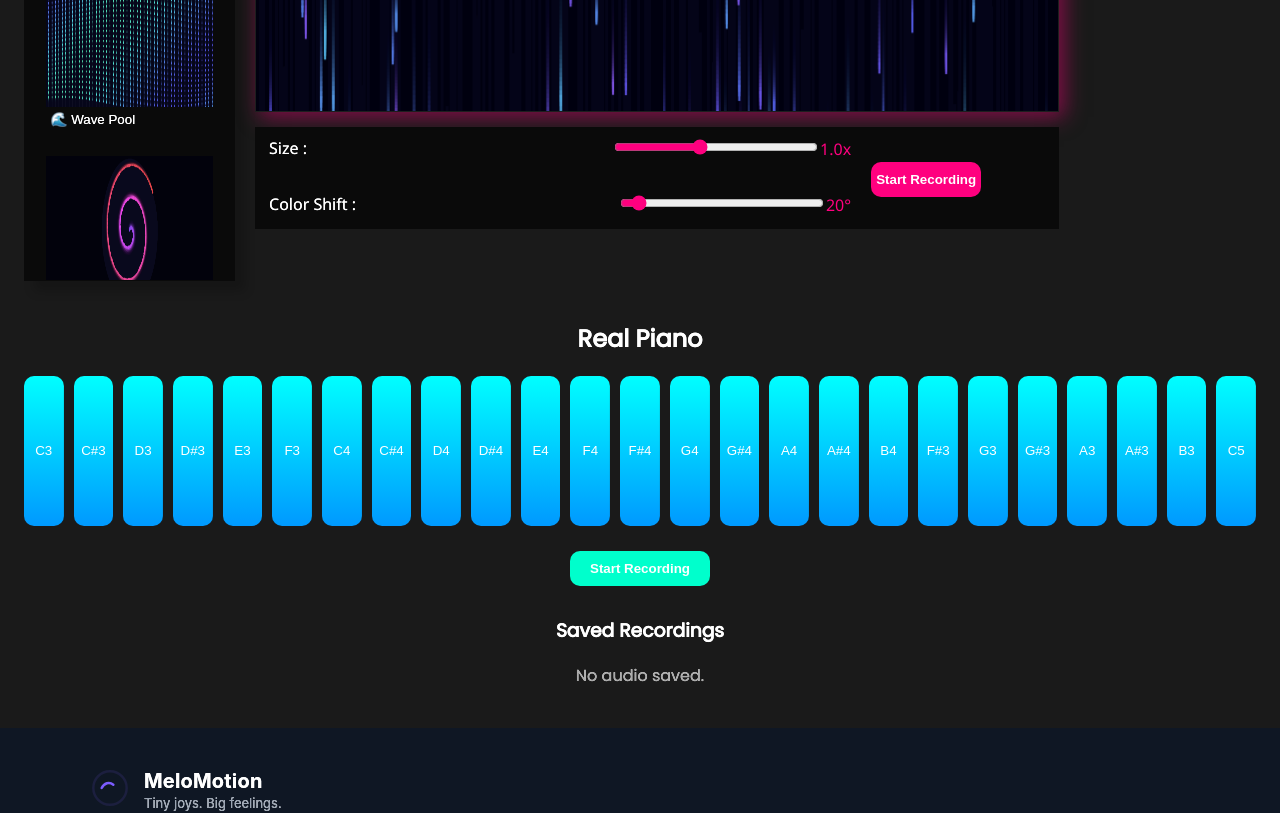
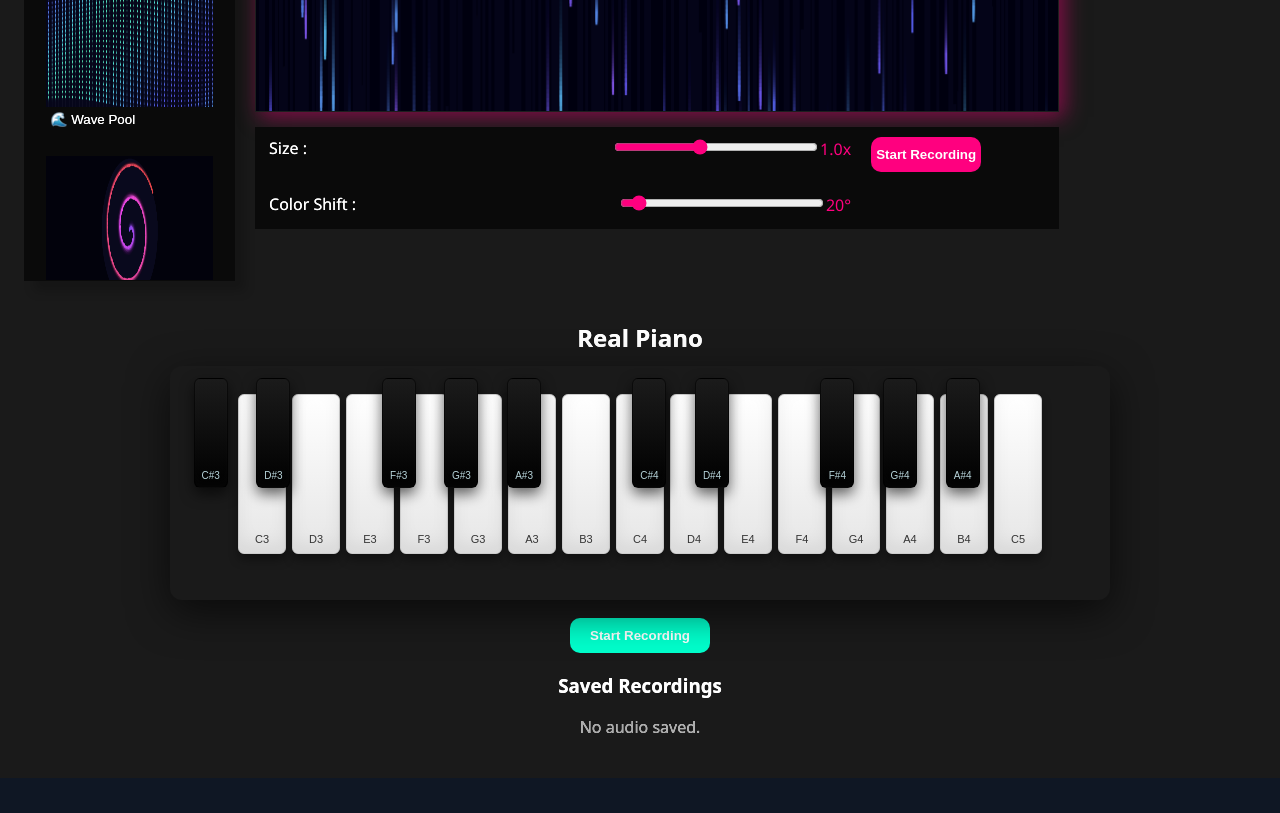
Before and after one commit to ABHISHEK-7455-coder/Oddly-Animation, a React (Vite) app: page /gallery in a window 1280 px wide. Shown: the part 580-1393 px from the top of the page. Built offline with nearby package versions, Linux system fonts and the light colour scheme.

Commit message:
piano playing with kewboard keys

```diff
--- a/src/components/Animation.css
+++ b/src/components/Animation.css
@@ -251,7 +251,7 @@
     border: 1px solid rgba(255, 255, 255, 0.2);
 }
 
-.play-btn {
+.recording-item .play-btn {
     flex: 1;
     text-align: center;
     background: transparent;
@@ -261,7 +261,7 @@
     cursor: pointer;
 }
 
-.download-btn {
+.recording-item .download-btn {
     margin-left: 8px;
     background: none;
     color: #00ff99;
@@ -272,7 +272,7 @@
     border: none;
 }
 
-.delete-btn {
+.recording-item .delete-btn {
     margin-left: 8px;
     background: none;
     color: #ff5555;
--- a/src/components/PianoPlayer.css
+++ b/src/components/PianoPlayer.css
@@ -1,38 +1,130 @@
+/* PianoPlayer.css - Real piano board styling (white + black keys) */
+
 .piano-container {
   text-align: center;
   padding: 20px;
+  max-width: 980px;
+  margin: 0 auto;
+  box-sizing: border-box;
+  color: #e9fbff;
+  font-family: system-ui, -apple-system, "Segoe UI", Roboto, "Helvetica Neue", Arial;
 }
 
 .piano-title {
   color: #fff;
+  margin-bottom: 12px;
 }
 
-/* Piano Keys */
-.piano-keys {
-    display: flex;
-    gap: 10px;
-    justify-content: center;
+/* board wrapper */
+.piano-board {
+  position: relative;
+  width: 100%;
+  /* background: linear-gradient(180deg, #0b1220, #07101a); */
+  padding: 18px;
+  border-radius: 12px;
+  box-shadow: 0 12px 40px rgba(0, 0, 0, 0.6);
 }
 
-.piano-key {
-    width: 55px;
-    height: 150px;
-    background: linear-gradient(180deg, #0ff, #0099ff);
-    border: none;
-    border-radius: 10px;
-    cursor: pointer;
-    transition: 0.1s;
+/* White keys container */
+.white-keys {
+  display: flex;
+  position: relative;
+  z-index: 1;
+  gap: 6px;
+  justify-content: center;
+  padding: 10px 8px 28px;
 }
 
-/* Recording Buttons */
+/* Each white key */
+.white-key {
+  position: relative;
+  flex: 0 0 48px; /* fixed width keys */
+  height: 160px;
+  background: linear-gradient(180deg, #fff, #e6e6e6);
+  border: 1px solid #ccc;
+  border-radius: 6px;
+  box-shadow:
+    0 6px 10px rgba(0,0,0,0.35),
+    inset 0 -8px 18px rgba(0,0,0,0.06);
+  cursor: pointer;
+  display: flex;
+  align-items: flex-end;
+  justify-content: center;
+  padding-bottom: 8px;
+  user-select: none;
+  transition: transform 0.06s ease;
+}
+
+/* on-press visual */
+.white-key:active,
+.white-key.pressed {
+  transform: translateY(6px);
+  box-shadow: 0 3px 6px rgba(0,0,0,0.45);
+}
+
+/* small label on key (note name) */
+.key-label {
+  font-size: 11px;
+  color: #222;
+  opacity: 0.9;
+}
+
+/* Black keys overlay */
+.black-keys {
+  position: absolute;
+  top: 12px;
+  left: 0;
+  right: 0;
+  height: 110px;
+  pointer-events: none; /* let keys control pointer unless overridden */
+  z-index: 2;
+}
+
+/* Each black key is absolutely positioned */
+.black-key {
+  pointer-events: auto; /* enable clicking */
+  position: absolute;
+  transform: translateX(-50%);
+  width: 34px;
+  height: 110px;
+  background: linear-gradient(180deg, #1b1b1b, #000);
+  border-radius: 6px;
+  box-shadow: 0 6px 14px rgba(0,0,0,0.6), inset 0 -6px 10px rgba(255,255,255,0.02);
+  border: 1px solid rgba(0,0,0,0.6);
+  cursor: pointer;
+  display: flex;
+  align-items: flex-end;
+  justify-content: center;
+  padding-bottom: 6px;
+  user-select: none;
+  transition: transform 0.06s ease;
+}
+
+/* pressed effect */
+.black-key:active,
+.black-key.pressed {
+  transform: translateX(-50%) translateY(6px);
+}
+
+/* black key label */
+.key-label-black {
+  font-size: 10px;
+  color: #d6f8ff;
+  opacity: 0.85;
+}
+
+/* Record controls */
+.record-row {
+  margin-top: 18px;
+}
+
 .record-btn,
 .stop-btn {
   padding: 10px 20px;
+  border-radius: 10px;
   border: none;
-    border-radius: 10px;
   cursor: pointer;
-    font-weight: bold;
-    margin-top: 25px;
+  font-weight: 700;
 }
 
 .record-btn {
@@ -44,57 +136,54 @@
   color: #fff;
 }
 
-/* Saved Recordings */
+/* Saved recordings list */
 .saved-title {
-    margin-top: 30px;
+  margin-top: 20px;
   color: #fff;
 }
 
 .no-audio {
   color: #aaa;
+  margin-top: 8px;
 }
 
 .saved-list {
   list-style: none;
   padding: 0;
+  margin-top: 10px;
 }
 
 .saved-item {
   background: #111;
-    padding: 15px;
-    margin: 10px 0;
+  padding: 12px;
+  margin: 8px 0;
   border-radius: 10px;
   display: flex;
   justify-content: space-between;
+  align-items: center;
 }
 
 .saved-name {
   color: #0ff;
+  font-weight: 700;
 }
 
-/* Buttons inside saved list */
-.saved-items-btn {
-    display: flex;
+/* buttons inside list */
+.saved-items-btn .list-btn {
+  padding: 6px 10px;
+  border-radius: 6px;
+  border: none;
+  margin-left: 8px;
+  cursor: pointer;
+  font-weight: 700;
 }
 
-.list-btn {
-    padding: 6px 12px;
-    border-radius: 6px;
-    border: none;
-    cursor: pointer;
-    margin-right: 10px;
+.play-btn { background: #0ff; color: #002; }
+.download-btn { background: #00c3ff; color: #002; }
+.delete-btn { background: red; color: #fff; }
+
+/* responsive tweaks */
+@media (max-width: 720px) {
+  .white-key { flex: 0 0 40px; height: 120px; }
+  .black-key { width: 28px; height: 90px; }
 }
-
-.play-btn {
-    background: #0ff;
-}
-
-.download-btn {
-    background: #00c3ff;
-    color: white;
-}
-
-.delete-btn {
-    background: red;
-    color: #fff;
-}
--- a/src/components/PianoPlayer.jsx
+++ b/src/components/PianoPlayer.jsx
@@ -1,7 +1,19 @@
 import React, { useState, useRef, useEffect } from "react";
-import "./PianoPlayer.css"
+import "./PianoPlayer.css";
 
-const NOTES = [
+/**
+ * Updated PianoPlayer (real-piano board UI)
+ * - Uses your provided WAV file paths (kept unchanged)
+ * - Reordered into physical piano layout (C3 -> C5)
+ * - Real white + black key UI
+ * - Keyboard (A-Z) support preserved via KEY_MAP
+ * - Recording, save to localStorage, play, download, delete — same as before
+ */
+
+/* ---------- ORIGINAL file-path NOTES (kept as sources) ----------
+   I kept your file paths exactly; only re-mapped them into the correct piano order below.
+*/
+const SOURCE_NOTES = [
     { key: "C3", file: "/piano/44.1khz16bit/A1v16.wav" },
     { key: "C#3", file: "/piano/44.1khz16bit/A2v16.wav" },
     { key: "D3", file: "/piano/44.1khz16bit/A3v16.wav" },
@@ -32,8 +44,45 @@ const NOTES = [
 
     { key: "C5", file: "/piano/44.1khz16bit/A1v12.wav" },
 ];
+// -------------------------------------------------------------------
 
-// KEYBOARD → NOTE MAP
+/**
+ * Re-order SOURCE_NOTES into actual piano physical layout from C3 -> C5
+ * White keys (ordered): C3 D3 E3 F3 G3 A3 B3 C4 D4 E4 F4 G4 A4 B4 C5
+ * Black keys (in-between): C#3 D#3 F#3 G#3 A#3 C#4 D#4 F#4 G#4 A#4
+ */
+
+// Small helper to build lookup quickly:
+const SOURCE_MAP = {};
+SOURCE_NOTES.forEach(n => { SOURCE_MAP[n.key] = n.file; });
+
+// White keys (physical order)
+const WHITE_KEYS_ORDER = [
+  "C3","D3","E3","F3","G3","A3","B3",
+  "C4","D4","E4","F4","G4","A4","B4","C5"
+];
+
+// Black keys with the white index they appear after (index into WHITE_KEYS_ORDER)
+const BLACK_KEYS_INFO = [
+  { key: "C#3", afterIndex: 0 },
+  { key: "D#3", afterIndex: 1 },
+  // no black between E & F
+  { key: "F#3", afterIndex: 3 },
+  { key: "G#3", afterIndex: 4 },
+  { key: "A#3", afterIndex: 5 },
+
+  { key: "C#4", afterIndex: 7 },
+  { key: "D#4", afterIndex: 8 },
+  { key: "F#4", afterIndex: 10 },
+  { key: "G#4", afterIndex: 11 },
+  { key: "A#4", afterIndex: 12 },
+];
+
+// Build white and black key arrays by pulling files from SOURCE_MAP (if missing keep file null)
+const WHITE_KEYS = WHITE_KEYS_ORDER.map(k => ({ key: k, file: SOURCE_MAP[k] || null }));
+const BLACK_KEYS = BLACK_KEYS_INFO.map(b => ({ key: b.key, file: SOURCE_MAP[b.key] || null, afterIndex: b.afterIndex }));
+
+// KEYBOARD → NOTE MAP (kept same as you provided)
 const KEY_MAP = {
     a: "C4",
     b: "C#4",
@@ -86,13 +135,20 @@ export default function PianoPlayer() {
         localStorage.setItem("piano_audios", JSON.stringify(updated));
     };
 
-    // REAL PIANO NOTE PLAYER
-    const playNote = (file) => {
+    // REAL PIANO NOTE PLAYER (keeps your decodeAudioData approach)
+    const playNoteByFile = (file) => {
+        if (!file) {
+            // file missing — optionally show a toast or console
+            console.warn("Sample not found for this key.");
+            return;
+        }
+
         if (!audioCtx.current) {
             audioCtx.current = new (window.AudioContext || window.webkitAudioContext)();
             dest.current = audioCtx.current.createMediaStreamDestination();
         }
 
+        // fetch + decode + play
         fetch(file)
             .then((res) => res.arrayBuffer())
             .then((buf) => audioCtx.current.decodeAudioData(buf))
@@ -105,19 +161,28 @@ export default function PianoPlayer() {
 
                 source.connect(gain);
                 gain.connect(audioCtx.current.destination);
-                gain.connect(dest.current);
+                // route to recorder destination as well
+                if (dest.current) gain.connect(dest.current);
 
                 source.start(0);
+            })
+            .catch(err => {
+                console.error("playNote error:", err);
             });
     };
 
-    // 🎹 KEYBOARD EVENT SUPPORT
+    // exposes old API name playNote(file)
+    const playNote = (file) => playNoteByFile(file);
+
+    // KEYBOARD (A–Z) event support
     useEffect(() => {
         const handleKey = (e) => {
             const noteName = KEY_MAP[e.key.toLowerCase()];
             if (!noteName) return;
 
-            const noteObj = NOTES.find((n) => n.key === noteName);
+            // find file for that noteName from our white/black sets
+            const all = [...WHITE_KEYS, ...BLACK_KEYS];
+            const noteObj = all.find(n => n.key === noteName);
             if (noteObj) playNote(noteObj.file);
         };
 
@@ -127,6 +192,12 @@ export default function PianoPlayer() {
 
     // START RECORDING
     const startRecording = () => {
+        if (!dest.current) {
+            // ensure audioCtx and dest exist (user may not have pressed any key yet)
+            audioCtx.current = audioCtx.current || new (window.AudioContext || window.webkitAudioContext)();
+            dest.current = dest.current || audioCtx.current.createMediaStreamDestination();
+        }
+
         recorder.current = new MediaRecorder(dest.current.stream);
         chunks.current = [];
 
@@ -151,7 +222,7 @@ export default function PianoPlayer() {
 
     // STOP RECORDING
     const stopRecording = () => {
-        if (recorder.current.state !== "inactive") recorder.current.stop();
+        if (recorder.current && recorder.current.state !== "inactive") recorder.current.stop();
         setIsRecording(false);
     };
 
@@ -170,33 +241,62 @@ export default function PianoPlayer() {
         localStorage.setItem("piano_audios", JSON.stringify(updated));
     };
 
+    // compute black key left positions as percent relative to white key count
+    const whiteCount = WHITE_KEYS.length;
+    const leftPercentForBlack = (afterIndex) => {
+        // left = (afterIndex + offset) * 100/whiteCount
+        const offset = 0.65; // tweak for visual centering
+        const percent = ((afterIndex + offset) / whiteCount) * 100;
+        return `${percent}%`;
+    };
+
     return (
         <div className="piano-container">
             <h2 className="piano-title">Real Piano</h2>
 
-            {/* PIANO KEYS */}
-            <div className="piano-keys">
-                {NOTES.map((n) => (
+            {/* PIANO BOARD */}
+            <div className="piano-board">
+
+                {/* White keys row */}
+                <div className="white-keys">
+                    {WHITE_KEYS.map((n) => (
                         <button
                             key={n.key}
-                        className="piano-key"
-                        onClick={() => playNote(n.file)}
+                            className="white-key"
+                            onMouseDown={() => playNote(n.file)}
+                            onTouchStart={() => playNote(n.file)}
+                            title={n.key}
                         >
-                        {n.key}
+                            <div className="key-label">{n.key}</div>
                         </button>
                     ))}
                 </div>
 
+                {/* Black keys overlay */}
+                <div className="black-keys">
+                    {BLACK_KEYS.map((n, idx) => (
+                        <button
+                            key={n.key}
+                            className="black-key"
+                            style={{ left: leftPercentForBlack(n.afterIndex) }}
+                            onMouseDown={() => playNote(n.file)}
+                            onTouchStart={() => playNote(n.file)}
+                            title={n.key}
+                        >
+                            <div className="key-label-black">{n.key}</div>
+                        </button>
+                    ))}
+                </div>
+            </div>
+
             {/* RECORD BUTTONS */}
+            <div className="record-row">
                 {!isRecording ? (
-                <button className="record-btn" onClick={startRecording}>
-                    Start Recording
-                </button>
+                    <button className="record-btn" onClick={startRecording}>Start Recording</button>
                 ) : (
-                <button className="stop-btn" onClick={stopRecording}>
-                    Stop Recording
-                </button>
+                    <button className="stop-btn" onClick={stopRecording}>Stop Recording</button>
                 )}
+            </div>
 
             {/* SAVED LIST */}
             <h3 className="saved-title">Saved Recordings</h3>
@@ -209,31 +309,15 @@ export default function PianoPlayer() {
                         <span className="saved-name">{audio.name}</span>
 
                         <div className="saved-items-btn">
-                            <button
-                                className="list-btn play-btn"
-                                onClick={() => new Audio(audio.url).play()}
-                            >
-                                Play
-                            </button>
+                            <button className="list-btn play-btn" onClick={() => new Audio(audio.url).play()}>Play</button>
 
-                            <button
-                                className="list-btn download-btn"
-                                onClick={() => downloadAudio(audio.url, audio.name)}
-                            >
-                                Download
-                            </button>
+                            <button className="list-btn download-btn" onClick={() => downloadAudio(audio.url, audio.name)}>Download</button>
 
-                            <button
-                                className="list-btn delete-btn"
-                                onClick={() => deleteAudio(audio.id)}
-                            >
-                                Delete
-                            </button>
+                            <button className="list-btn delete-btn" onClick={() => deleteAudio(audio.id)}>Delete</button>
                         </div>
                     </li>
                 ))}
             </ul>
         </div>
-
     );
 }
```
Also changed, not shown: src/components/Animation.jsx (+103 -107 lines). Lines whose indentation alone changed are shown as unchanged.
